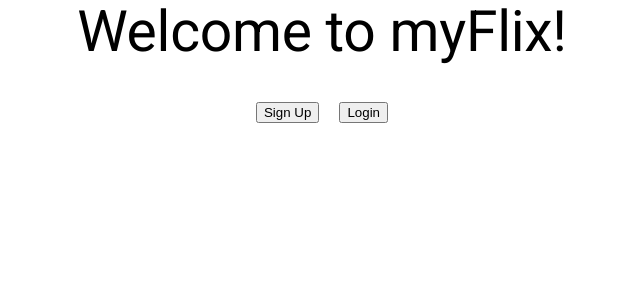
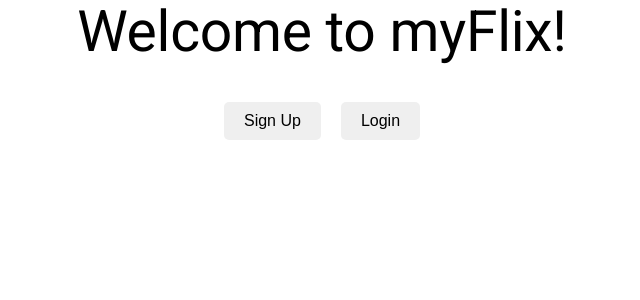
Before and after one commit to sanas12/myFlix-AngularProject, an Angular app: page / in a window 1280 px wide. Shown: the top 300 px of the page, without its empty margins (318-958 px from the left). Built offline with nearby package versions, Linux system fonts and the light colour scheme.

Commit message:
Added user registration

```diff
--- a/src/app/app.component.scss
+++ b/src/app/app.component.scss
@@ -5,4 +5,19 @@
 
 button {
   margin: 10px;
+  padding: 10px 20px;
+  border: none;
+  border-radius: 5px;
+  font-size: 16px;
+  cursor: pointer;
 }
+
+/* Primary button style */
+button.primary {
+  background-color: #007bff; /* Primary color (blue) */
+  color: white;
+}
+
+button.primary:hover {
+  background-color: #0056b3; /* Darker shade of primary color */
+}
--- a/src/app/app.config.ts
+++ b/src/app/app.config.ts
@@ -4,7 +4,15 @@ import { provideRouter } from '@angular/router';
 import { routes } from './app.routes';
 import { provideClientHydration } from '@angular/platform-browser';
 import { provideAnimationsAsync } from '@angular/platform-browser/animations/async';
+import { provideHttpClient } from '@angular/common/http';
 
 export const appConfig: ApplicationConfig = {
-  providers: [provideZoneChangeDetection({ eventCoalescing: true }), provideRouter(routes), provideClientHydration(), provideAnimationsAsync(), provideAnimationsAsync()]
+  providers: [
+    provideZoneChangeDetection({ eventCoalescing: true }),
+    provideRouter(routes),
+    provideClientHydration(),
+    provideAnimationsAsync(),
+    provideAnimationsAsync(),
+    provideHttpClient(),
+  ],
 };
```
